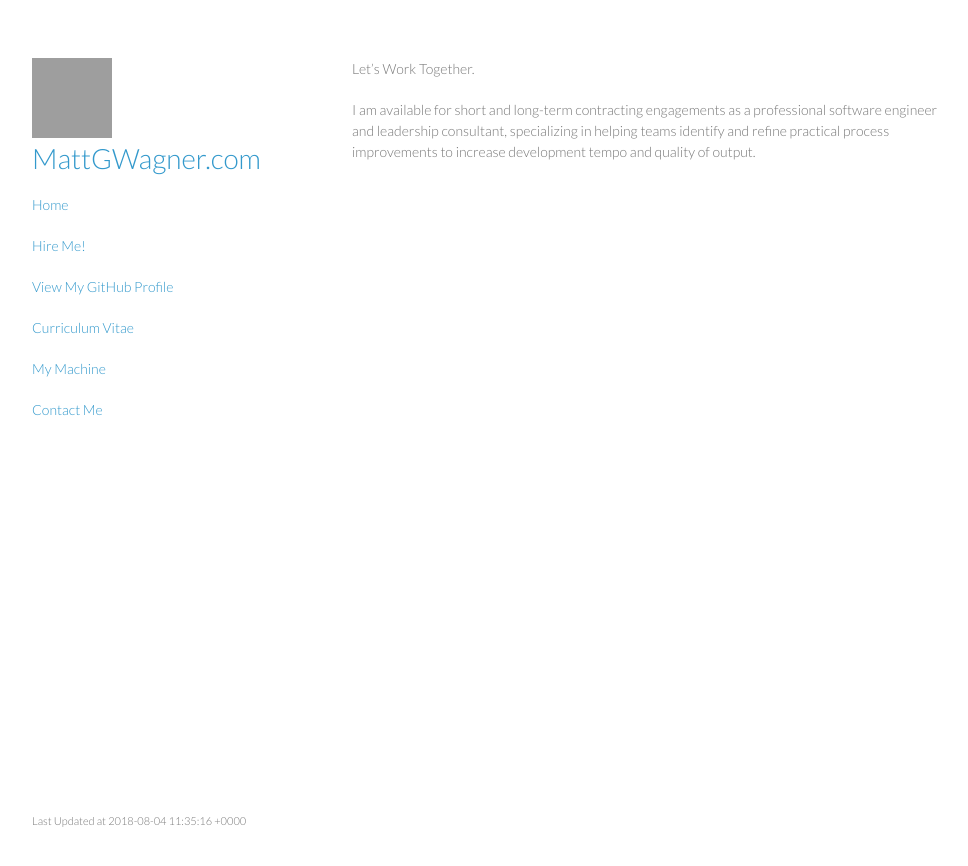
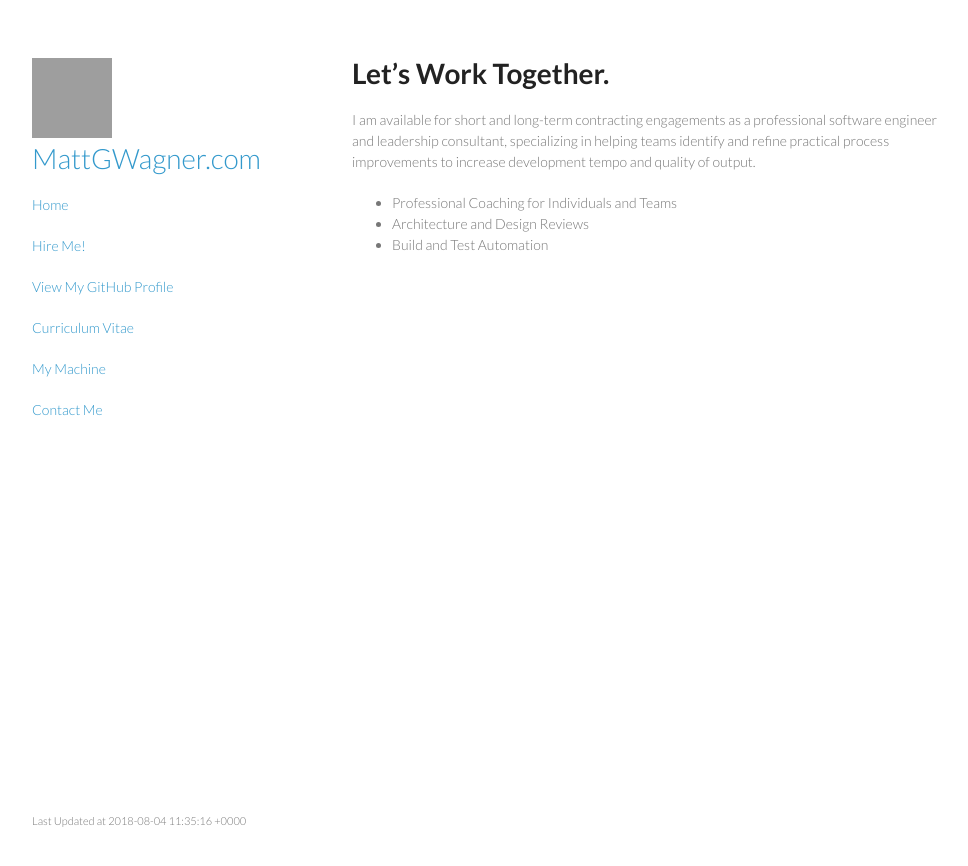
Before and after one commit to mattgwagner/mattgwagner, a Jekyll site: the page built from hire-me.md, in a window 1280 px wide. Shown: the top 866 px of the page, without its empty margins (148-1116 px from the left). Built offline with Jekyll 4.4.1, drawn with Linux system fonts in a browser that asks for light colours; our own code applies the rules of GitHub Pages for plain Markdown files; grey boxes are pictures that could not be loaded.

Commit message:
Update hire-me.md

```diff
--- a/hire-me.md
+++ b/hire-me.md
@@ -1,3 +1,7 @@
-Let's Work Together.
+# Let's Work Together.
 
 I am available for short and long-term contracting engagements as a professional software engineer and leadership consultant, specializing in helping teams identify and refine practical process improvements to increase development tempo and quality of output.
+
+- Professional Coaching for Individuals and Teams
+- Architecture and Design Reviews
+- Build and Test Automation
```
